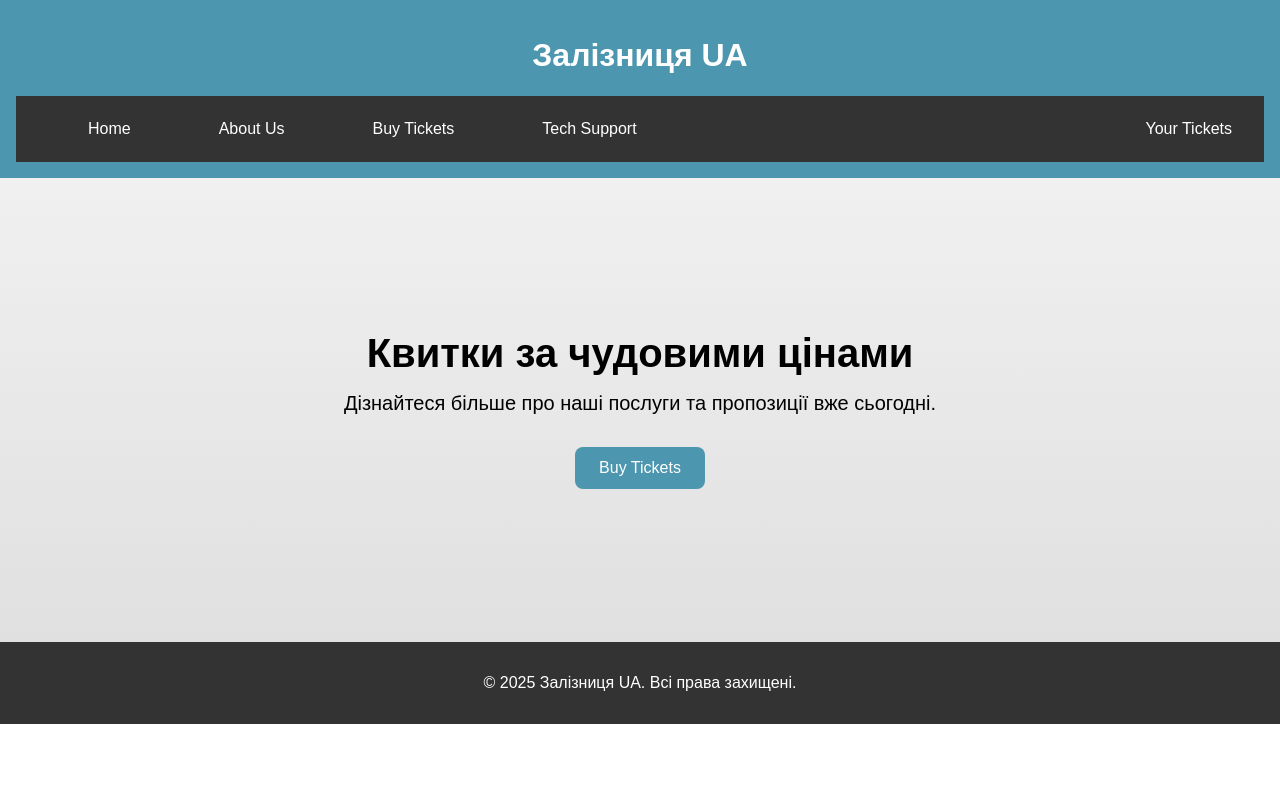
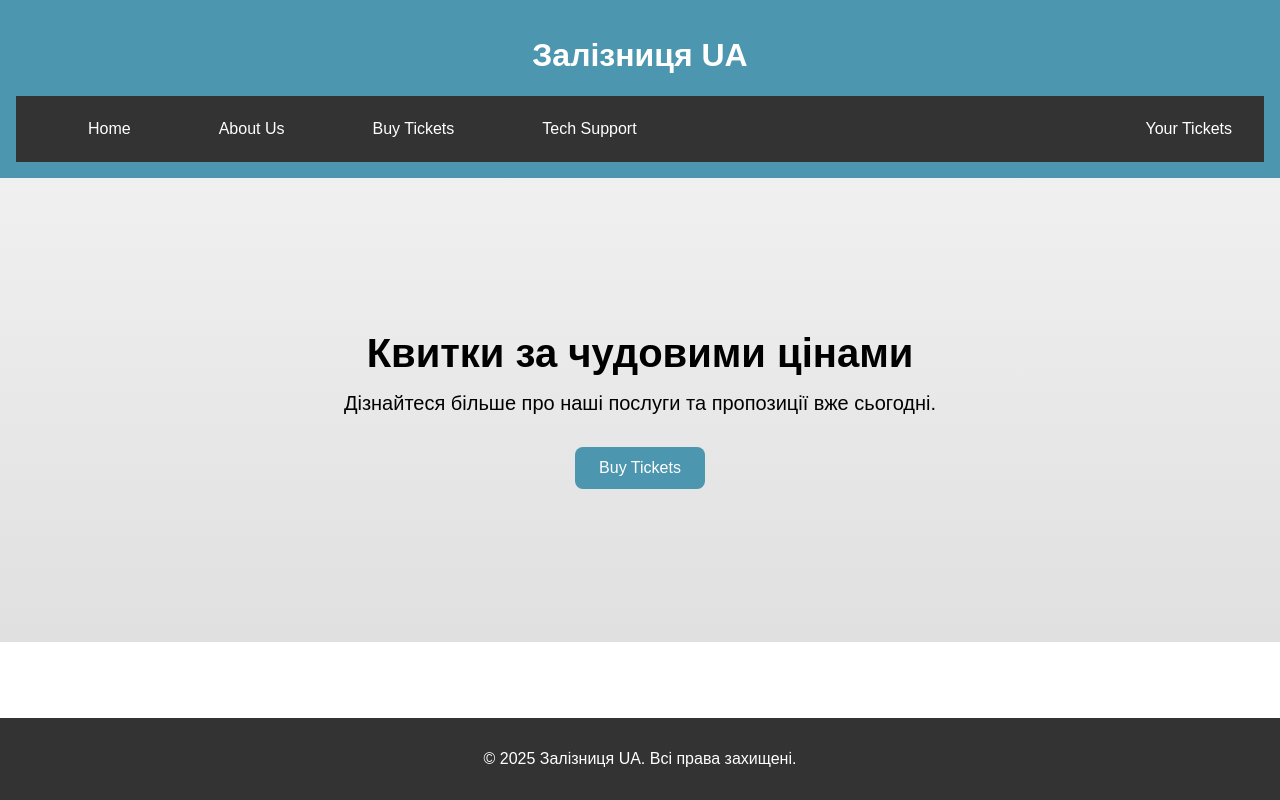
Before and after one commit to ZahariyBoris/Praktyka-3-kurs, a Vue app in the folder zaliznytsiaUA/: page / in a window 1280 px wide. Built offline with nearby package versions, Linux system fonts and the light colour scheme.

Commit message:
fixed footer positioning

```diff
--- a/zaliznytsiaUA/src/App.vue
+++ b/zaliznytsiaUA/src/App.vue
@@ -117,8 +117,17 @@
     }
   }
 
+  #app {
+    display: flex;
+    flex-direction: column;
+    flex-grow: 1;
+  }
+
+  main {
+    flex-grow: 1;
+  }
+
   footer {
-    margin-top: auto;
     text-align: center;
     background-color: #333;
     color: white;
```
